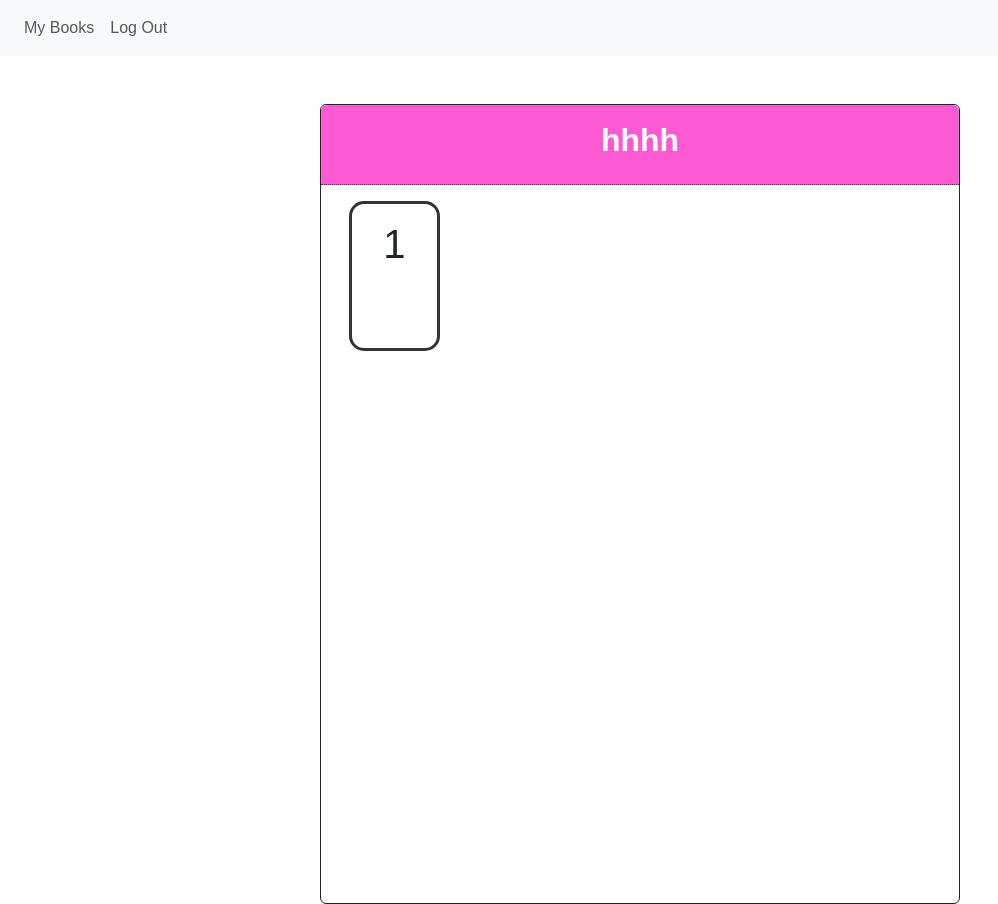
After one commit to recepcanakdemir/Golden-Book, a Django app: a page that uses book/templates/book/book.html in a window 1280 px wide. The commit adds this page. Shown: the whole page, without its empty margins (0-998 px from the left). Run offline with Django 4.2, Linux system fonts and the light colour scheme; a user stored in the database is signed in; data comes from the database, SQL or seed files in the repository; both versions use the stored data as it was after the commit.

Commit message:
page details

```diff
--- a/book/models.py
+++ b/book/models.py
@@ -9,9 +9,11 @@ class User(AbstractUser):
 class Book(models.Model):
     user = models.ForeignKey(User,on_delete=models.CASCADE, null=False,related_name="user")
     name = models.CharField(max_length=200, null=True)
+    link_name = models.CharField(max_length=250,null=True)
     language = models.CharField(max_length=200, null=True)
     words_per_page = models.IntegerField(blank=True, null=True)
     cover_color = models.CharField(max_length=200,null=True)
+    font_color = models.CharField(max_length=200,null=True)
     created_at = models.DateTimeField(auto_now_add=True)
     updated_at = models.DateTimeField(auto_now=True)
 
@@ -19,12 +21,13 @@ class Book(models.Model):
         return {
             "id":self.pk,
             "user":self.user,
-            "name":self.name,
+            "name":self.name.split,
+            "link_name":'-'.join(self.name.split(' ')),
             "created":self.created_at.strftime("%b %d %Y, %I:%M %p"),
             "updated":self.updated_at.strftime("%b %d %Y, %I:%M %p"),
             "words_per_page":self.words_per_page,
             "cover_color":self.cover_color,
-
+            "font_color":self.font_color,
         }
 
     def __str__(self):
--- a/book/static/book/index.js
+++ b/book/static/book/index.js
@@ -9,11 +9,11 @@ function bookSlider(){
         console.log("l",containerDimensions)
 
         nxtBtn.addEventListener('click', () => {
-            item.scrollLeft -= containerWidth;
+            item.scrollLeft -= containerWidth/2;
         })
 
         preBtn.addEventListener('click', () => {
-            item.scrollLeft += containerWidth;
+            item.scrollLeft += containerWidth/2;
         })
     })
 }
@@ -31,6 +31,7 @@ function closeNewBookView(e){
         overlay.classList.add('d-none')
     }
 }
+
 function closeNewBookView2(){
     const createOverlay = document.querySelector('#create-book-overlay')
     const overlay = document.querySelector('#overlay')
@@ -55,30 +56,30 @@ function getCookie(name) {
 }
 
 function createNewBook(){
-    const bookName = document.querySelector('#book-name').value;
-    const targetLanguage = document.querySelector('#target-language').value
-    const wordForPage = document.querySelector('#words-per-page').value
-    const color = document.querySelector('#cover-color').value
-    const bookLine = document.querySelector('#books-line')
-    const div = document.createElement('div');
-    div.innerHTML = `
-    <div id="book" class="m-1 rounded text-light" style="background-color:${color}">
-        <h1 class="p-4">${bookName}</h1>
-    </div>`
-    bookLine.appendChild(div)
-    closeNewBookView2()
+    //const bookName = document.querySelector('#book-name').value;
+    //console.log(bookName)
+    //const targetLanguage = document.querySelector('#target-language').value
+    //const wordForPage = document.querySelector('#words-per-page').value
+    //const e = document.querySelector('#color-cover');
+    //const color = e.options[e.selectedIndex].value;
+    //const colorSelect = document.querySelector('#color-cover').innerHTML;
+    //let textColor = '#FFFFFF';
+    //if( colorSelect === 'White' || colorSelect === 'Yellow' || colorSelect === 'Pink' ){
+        //textColor = '#000000';
+    //}
+    //const bookLine = document.querySelector('#books-line')
+    //const div = document.createElement('div');
+    //div.innerHTML = `
+    //<div id="book" class="m-1 rounded text-light" style="background-color:${color};">
+        //<h1 class="p-4">${bookName}</h1>
+    //</div>`
+    //bookLine.appendChild(div)
+    //closeNewBookView2()
 }
-
-function hoverBook(book){
-    book.addEventListener('onmouseover', e => {
-        e.target.style.backgroundColor = '#f4f4f4'
-    })
-}
-
 
 function filterBooks(e){
     const text = e.target.value.toLowerCase();
-    document.querySelectorAll(`#book`).forEach((item) => {
+    document.querySelectorAll(`.book`).forEach((item) => {
     const name = item.childNodes[1].textContent;
 
     if(name.toLowerCase().indexOf(text) !== -1){
@@ -89,18 +90,45 @@ function filterBooks(e){
     })
 }
 
+async function getBookContent(e){
+    const bookElement = e.target.closest('.book')
+    console.log(bookElement)
+}
+
+function resizeFontSize(books){
+    books.forEach(item => {
+        const bookWidth = item.clientWidth
+        const bookHeight = item.clientHeight
+        const dynamicText = item.childNodes[1].textContent;
+        const words = dynamicText.split(' ')
+
+        //Get the longest word of a title
+        let max = words[0].length;
+        for(let i=0; i<words.length; i++){
+            if(words[i].length > max){
+                max = words[i].length
+            }
+            console.log(max,bookHeight,bookWidth)
+        }
+
+        const widthRatio = (max/bookWidth)*100
+        const heightRatio = (dynamicText.length/bookWidth)*100
+        let ratio = (heightRatio + widthRatio)/2
+        item.childNodes[1].style.fontSize = `${(1/ratio)*100}px`
+
+    })
+}
 function init(){
     const createBtn = document.querySelector('#create-btn');
     const body = document.querySelector('body');
     const saveCreateBtn = document.querySelector('#save-create');
-    const books = document.querySelectorAll('#book');
-    const filter = document.querySelector('#filter-books')
+    const filter = document.querySelector('#filter-books');
+    const books = document.querySelectorAll('.book');
 
     books.forEach(item => {
-        item.addEventListener('onmouseover', e => {
-            console.log(e.target)
-        })
-    });
+        //item.addEventListener('mouseover', getBookContent)
+    })
+
     if(filter){
         filter.addEventListener('keyup',filterBooks)
     }
@@ -110,11 +138,13 @@ function init(){
     else{
         return
     }
+
+    resizeFontSize(books)
+    // Call the function initially and whenever the window is resized
+
     body.addEventListener('click',closeNewBookView)
     saveCreateBtn.addEventListener('click',createNewBook)
     bookSlider();
-
-
 }
 
 document.addEventListener('DOMContentLoaded',init)
--- a/book/static/book/main.css
+++ b/book/static/book/main.css
@@ -8,26 +8,31 @@ body{
     height: 80vh;
 }
 
+#body-container{
+  height: 100%;
+  width: 100%;
+}
+
 /* BOOKS */
 
-#book{
+.book{
   position: relative;
-  overflow: hidden;
   padding: 20px;
   flex: 0 0 auto;
   width: 200px;
   height: 270px;
   margin-right: 40px;
+  overflow: hidden;
 }
-
-#book:hover{
+.book:hover{
     cursor: pointer;
+    background-color: #f4f4f4;
 }
 
 #books-line{
   display: flex;
   /* add horizontal scrolling and make it smooth */
-  overflow-x: auto;
+  overflow-x: hidden;
   scroll-behavior: smooth;
 }
 
@@ -44,9 +49,8 @@ body{
     background-color:#f4f4f4;
 }
 
-#body-container{
-  height: 100%;
-  width: 100%;
+#book-view-container{
+  height: 160%;
 }
 
 /*Not logged in*/
@@ -66,3 +70,39 @@ body{
   background-color:#ffffff;
   padding: 20px;
 }
+
+
+/* Book Pages */
+
+#page-container{
+  width: 100vw;
+  height: 100vh;
+}
+
+
+#title{
+  height: 10%;
+  border-bottom: 1px dotted #333;
+  color: white;
+}
+#all-pages{
+  height: 90%;
+  display: grid;
+  grid-template-columns:repeat(5,20%);
+  overflow: auto;
+}
+#page{
+  height: 150px;
+  background-color: rgb(255, 255, 255);
+  border-radius: 15px;
+  border: 3px solid #333;
+}
+
+#op-1{background:#1D149E;color:white;}
+#op-2{background:#FFEF00;color:black;}
+#op-3{background: #EB3324;color: white;}
+#op-4{background:#0C9E1C;color: black;}
+#op-5{background:white;color: black;}
+#op-6{background:black;color: white;}
+#op-7{background:#A303A0;color: white;}
+#op-8{background:#FC59D3;color: white;}
--- /dev/null
+++ b/book/templates/book/book.html
@@ -0,0 +1,18 @@
+{% extends "book/layout.html" %}
+
+{% block body %}
+<div id="page-container" class="rounded">
+    <div id="inner-container" class="w-50 h-100 m-auto border border-dark d-flex row rounded mt-5">
+        <div id="title" class="rounded-top" style="background-color:{{book.cover_color}}">
+            <h1 id ="page-title" class="text-center fs-2 fw-bold mt-3">{{book.name |truncatechars:30}}</h1>
+        </div>
+    <div id="all-pages" class="rounded-bottom" >
+            {% for page in pages %}
+            <div id="page" class="m-3 p-3">
+                <h1 class="text-center">{{page.number}}</h1>
+            </div>
+            {% endfor %}
+        </div>
+    </div>
+</div>
+{% endblock %}
--- a/book/templates/book/layout.html
+++ b/book/templates/book/layout.html
@@ -20,7 +20,7 @@
                     <a class="nav-link" href="#" id="current-user"><strong></strong></a>
                     </li>
                     <li class="nav-item">
-                        <a href="#" class="nav-link">My Books</a>
+                        <a href="{% url 'index' %}" class="nav-link">My Books</a>
                     </li>
                     <li class="nav-item">
                         <a class="nav-link" href="{% url 'logout_view' %}">Log Out</a>
--- /dev/null
+++ b/book/templates/book/page.html
@@ -0,0 +1,5 @@
+{% extends "book/layout.html" %}
+
+{% block body %}
+<h1>This is PAGE content page</h1>
+{% endblock %}
--- a/book/urls.py
+++ b/book/urls.py
@@ -6,5 +6,6 @@ urlpatterns = [
     path("logout", views.logout_view, name = "logout_view"),
     path("register", views.register, name = "register"),
     path("books",views.create_book, name="create_book"),
-    path("<str:username>/<int:book_id>", views.book_content, name="book_content")
+    path("<str:username>/<str:book_name>", views.book_content, name="book_content"),
+    path("<str:username>/<str:book_name>/<int:page_number>", views.page_view, name="page_view")
 ]
--- a/book/views.py
+++ b/book/views.py
@@ -27,17 +27,34 @@ def create_book(request):
     if request.method == 'POST':
         user = request.user
         name = request.POST["name"]
+        link_name = '-'.join(str(name).split(' '))
         language = request.POST["language"]
         words_per_page = request.POST["words"]
-        cover_color = request.POST["color"]
-        book = Book.objects.create(user = user, name = name, language = language, words_per_page = words_per_page, cover_color = cover_color)
+        cover_color = str(request.POST["color"])
+        if cover_color == '#FFEF00' or cover_color == '#FFFFFF' or cover_color =='FC59D3':
+            font_color = '#000000'
+        else:
+            font_color = '#FFFFFF'
+        book = Book.objects.create(user = user, name = name, link_name = link_name, language = language, words_per_page = words_per_page, cover_color = cover_color, font_color = font_color)
         book.save()
+        page = Page.objects.create(book=book, number=1)
+        page.save()
         return HttpResponseRedirect(reverse('index'))
     else:
         return JsonResponse({"message":"You should send POST request to create book"})
 
-def book_content(request,username,book_id):
-    return
+def book_content(request,username,book_name):
+    user = request.user
+    book = Book.objects.filter(user = user,link_name = book_name).first()
+    pages = Page.objects.filter(book = book)
+    return render(request, "book/book.html",{
+        "pages":pages,
+        "book":book,
+    })
+
+def page_view(request,username,book_name,page_number):
+
+    return render(request, "book/page.html")
 
 def login_view(request):
     if request.method == 'POST':
```
Also changed, not shown: book/templates/book/index.html (+16 -7 lines), book/migrations/0005_book_link_name.py (added), book/migrations/0006_book_font_color.py (added), db.sqlite3.
